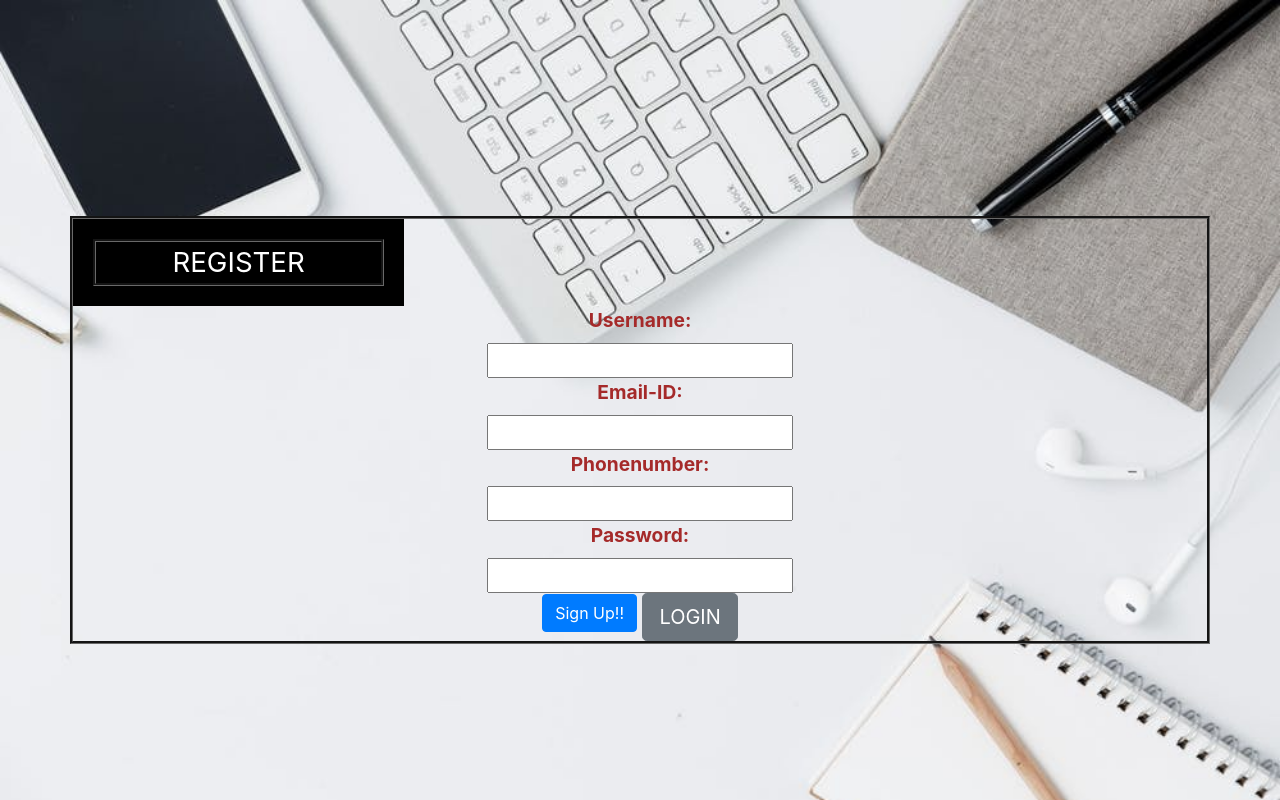
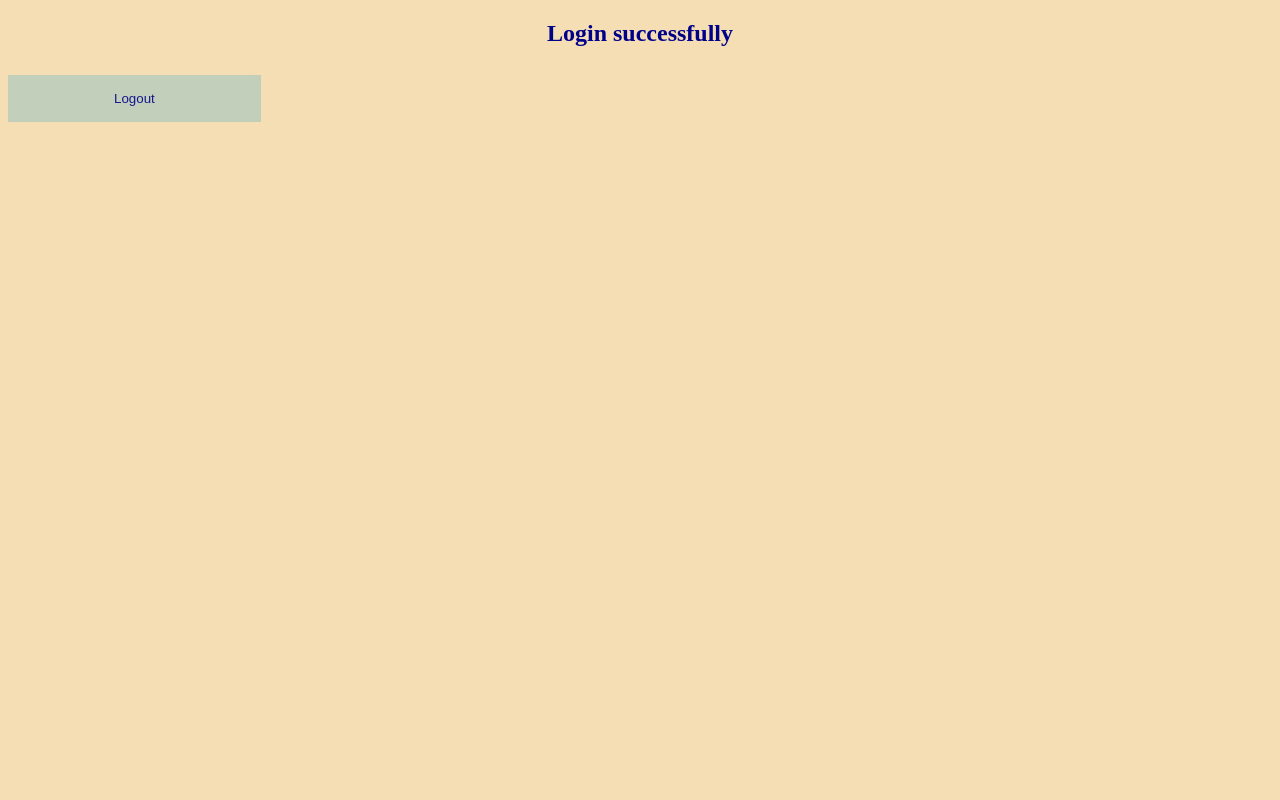
Before and after one commit to BolluHimana/Project1, a Flask app: page / in a window 1280 px wide. Run offline with Flask 2, Linux system fonts and the light colour scheme; the visitor is signed in with stand-in values (Sample User, id 1); some libraries are stand-ins or nearby versions.

Commit message:
Done with Suggested changes!!

```diff
--- a/application.py
+++ b/application.py
@@ -29,7 +29,12 @@ engine = create_engine(os.getenv("DATABASE_URL"))
 #session=Session()
 @app.route("/")
 def index():
-    return render_template("index.html")
+    if session.get("mailID") is None:
+        return render_template('index.html', text="Please Login")
+    return render_template('login.html', text="Welcome to homepage "+session.get("mailID"))
+#@app.route("/")
+#def index():
+#    return render_template("index.html")
 @app.route("/Register", methods = ['POST', 'GET'])
 def cont():
     db.create_all()
@@ -76,7 +81,6 @@ def home():
 @app.route('/logout')
 def logout():
     try:
-        user_data = session['mailID']
         session.clear()
         var1= "Logged-Out"
         return render_template("index.html",var=var1)
--- a/templates/index.html
+++ b/templates/index.html
@@ -23,7 +23,7 @@
             <label for="pwd"><strong>Password:</strong></label><br>
             <input type="password" id="pwd" name="pwd"><br>
             <button type="submit" class="btn btn-primary mb-2">Sign Up!!</button>
-            <button type="submit" class="btn btn-secondary btn-lg" formaction='/auth'>LOGIN</button>
+            <button type="submit" class="btn btn-primary mb-2" formaction='/auth'>LOGIN</button>
         </form>
         </form>
         {% if var1 %}
--- a/templates/login.html
+++ b/templates/login.html
@@ -26,6 +26,6 @@
    <body>
       <h2> Login successfully  </h2>
       <form action = "/" >
-      <button type="submit"  class = "logout"  value="Logout">Logout</button>
+      <button type="submit"  class = "logout" formaction="/logout" value="Logout">Logout</button>
     </form>
     </body>
```
Also changed, not shown: 1 other file.
